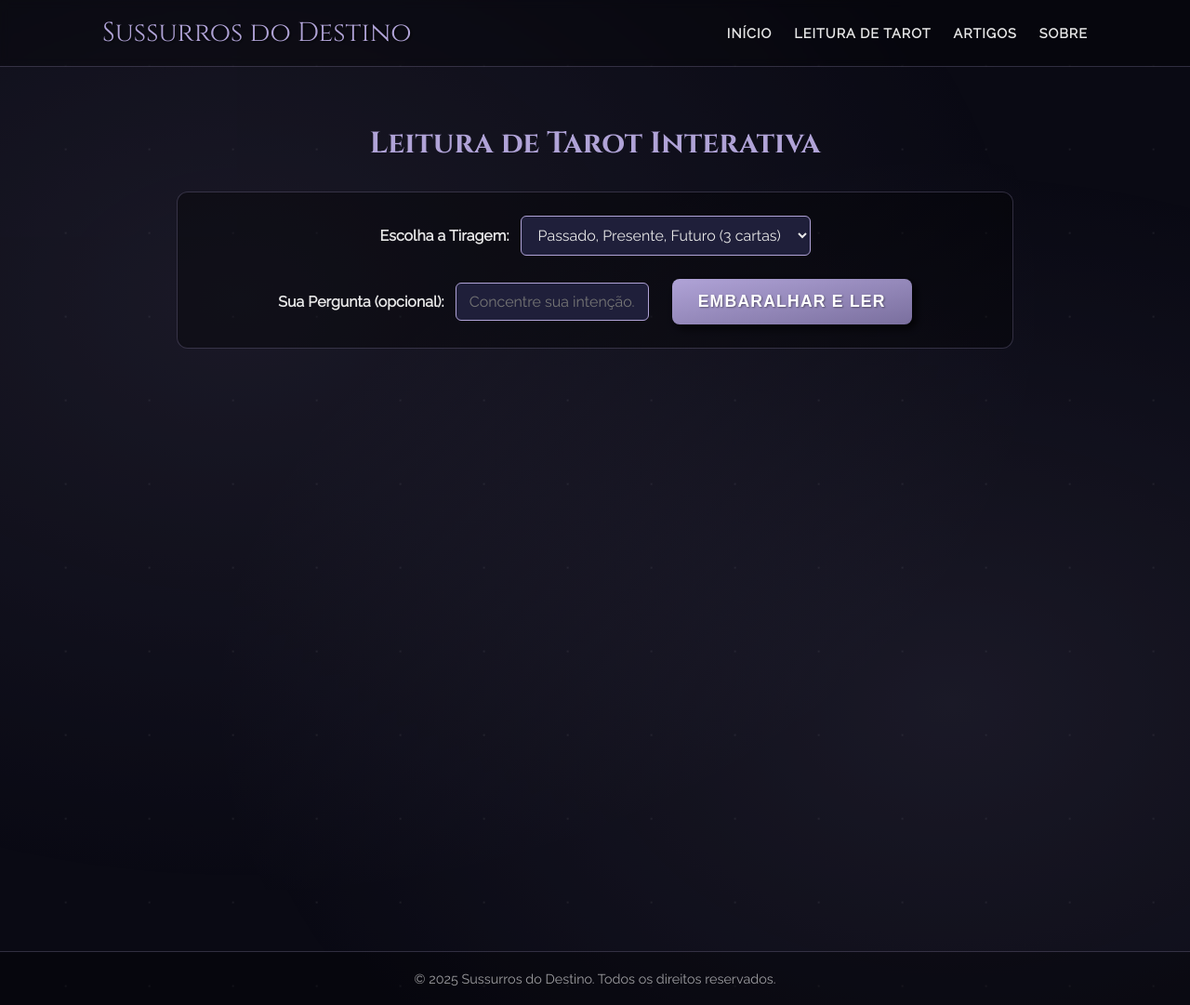
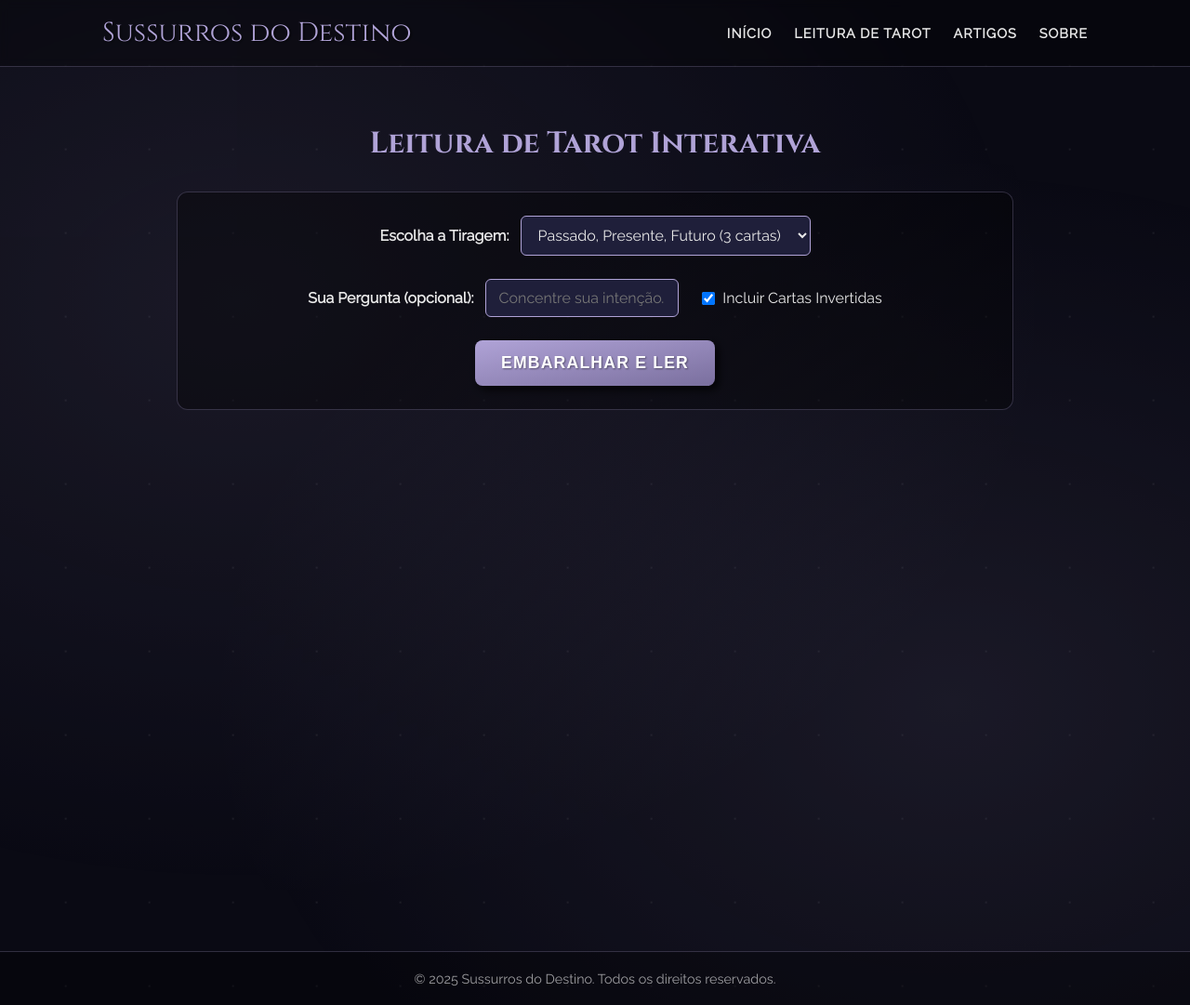
Before and after one commit to LuigiDeFacci/Site-Tarrot, a Jekyll site: the page built from tarot.html, in a window 1280 px wide and 1081 px high. Shown: the whole window at 93% size. Built offline with Jekyll 4.4.1, drawn with Linux system fonts in a browser that asks for light colours.

Commit message:
ReversalOptional

```diff
--- a/css/style.css
+++ b/css/style.css
@@ -354,6 +354,30 @@ main section {
     width: 100%; padding: 10px;
 }
 
+/* Style for the reversal checkbox within controls */
+#tarot-app-page #controls .checkbox-control {
+  display: flex;
+  align-items: center;
+  gap: 8px; /* Space between checkbox and label */
+  flex-shrink: 0; /* Prevent shrinking */
+  margin: 5px 0; /* Add some vertical spacing */
+}
+
+#tarot-app-page #controls .checkbox-control input[type="checkbox"] {
+  /* Optional: Style the checkbox itself */
+  margin: 0; /* Remove default margin */
+  width: 1.1em; /* Adjust size */
+  height: 1.1em;
+  cursor: pointer;
+}
+
+#tarot-app-page #controls .checkbox-control label {
+  /* Ensure label doesn't have extra margin causing misalignment */
+  margin: 0;
+  cursor: pointer;
+  font-weight: normal; /* Override potential bold from general label style */
+}
+
 /* Card Placeholder - Defines the size and spacing */
 #tarot-app-page .card-placeholder {
     width: 180px; height: 300px; margin: 20px; position: relative;
--- a/js/tarot-app.js
+++ b/js/tarot-app.js
@@ -11,7 +11,7 @@ const cards = [
     { name: "O Hierofante", image: "images/cartas/ohierofante.png", meaning: "Tradição, instituições, conformidade, moralidade, orientação espiritual, educação.", reversedMeaning: "Rebelião, desafiar normas, não convencionalidade, novos paradigmas, liberdade." },
     { name: "Os Amantes", image: "images/cartas/osamantes.png", meaning: "Amor, harmonia, relacionamentos, escolhas, alinhamento, união, valores.", reversedMeaning: "Desarmonia, desequilíbrio, conflito, más escolhas, desalinhamento, indecisão." },
     { name: "O Carro", image: "images/cartas/ocarro.png", meaning: "Força de vontade, controle, vitória, determinação, ambição, direção, foco.", reversedMeaning: "Falta de controle, oposição, sem direção, agressão, desistência, energia dispersa." },
-    { name: "A Justiça", image: "images/cartas/ajustica.png", meaning: "Justiça, verdade, causa e efeito, lei, clareza, responsabilidade, equilíbrio.", reversedMeaning: "Injustiça, desonestidade, falta de responsabilidade, parcialidade, emaranhados legais, desequilíbrio." },
+    { name: "A Justiça", image: "images/cartas/justica.png", meaning: "Justiça, verdade, causa e efeito, lei, clareza, responsabilidade, equilíbrio.", reversedMeaning: "Injustiça, desonestidade, falta de responsabilidade, parcialidade, emaranhados legais, desequilíbrio." },
     { name: "O Eremita", image: "images/cartas/oeremita.png", meaning: "Introspecção, solidão, orientação, sabedoria, busca da alma, retirada para insight.", reversedMeaning: "Isolamento, solidão, retraimento, paranoia, tornar-se antissocial, rejeição." },
     { name: "A Roda da Fortuna", image: "images/cartas/arodadafortuna.png", meaning: "Destino, ciclos, sorte, mudança, pontos de virada, destino, carma.", reversedMeaning: "Má sorte, resistência à mudança, quebra de ciclos, infortúnio, contratempos imprevistos." },
     { name: "A Força", image: "images/cartas/aforca.png", meaning: "Coragem, compaixão, força interior, paciência, influência, controle, domar a fera.", reversedMeaning: "Fraqueza, insegurança, falta de disciplina, emoção crua, vulnerabilidade, ceder." },
@@ -105,6 +105,7 @@ const modalCardName = document.getElementById('modal-card-name');
 const modalCardImage = document.getElementById('modal-card-image');
 const modalCardMeaning = document.getElementById('modal-card-meaning');
 const modalCardReversed = document.getElementById('modal-card-reversed');
+const includeReversalsCheckbox = document.getElementById('include-reversals');
 
 let drawnCardsData = [];
 let readingInProgress = false;
@@ -124,95 +125,84 @@ function shuffle(array) { /* Fisher-Yates Shuffle */
 
 // --- UPDATED startReading Function ---
 function startReading() {
-    // Check if already running
     if (readingInProgress) {
         console.log("Reading already in progress, skipping.");
         return;
     }
-    readingInProgress = true; // Set flag immediately
+    readingInProgress = true;
+    console.log("Starting new reading...");
 
-    console.log("Starting new reading..."); // Debug log
-
-    // Wrap core logic in try...finally to ensure flag is reset
     try {
-        // Check if required elements exist at the start of the function
-        if (!controlsDiv || !readingResult || !readingContainer || !readAgainButton || !spreadSelect) {
+        // Check includes the new checkbox reference
+        if (!controlsDiv || !readingResult || !readingContainer || !readAgainButton || !spreadSelect || !includeReversalsCheckbox) { // Added checkbox check
             console.error("Cannot start reading: One or more essential DOM elements not found!");
-            // No need to reset readingInProgress here, finally block handles it
-            return; // Exit if elements are missing
+            return;
         }
 
         controlsDiv.style.display = 'none';
         readingResult.innerHTML = '';
         readingResult.classList.remove('visible');
-        readingContainer.innerHTML = ''; // Clear previous cards
+        readingContainer.innerHTML = '';
         drawnCardsData = [];
         readAgainButton.style.display = 'none';
 
         const spreadIdentifier = spreadSelect.value;
         let numberOfCards;
+        console.log("Selected Spread:", spreadIdentifier);
 
-        console.log("Selected Spread:", spreadIdentifier); // Debug log
+        // --- Get the state of the reversals checkbox ---
+        const allowReversals = includeReversalsCheckbox.checked;
+        console.log("Allow Reversals:", allowReversals); // Debug log
+        // --- End of getting checkbox state ---
 
         if (spreadIdentifier === 'love5') { numberOfCards = 5; }
         else if (spreadIdentifier === 'celtic10') { numberOfCards = 10; }
         else { numberOfCards = parseInt(spreadIdentifier); }
 
         if (isNaN(numberOfCards) || numberOfCards <= 0 || numberOfCards > cards.length) {
-            console.error("Invalid number of cards selected or spread identifier unknown:", spreadIdentifier, numberOfCards);
-            if (controlsDiv) controlsDiv.style.display = 'flex'; // Show controls again on input error
-            // No need to reset readingInProgress here, finally block handles it
-            return; // Exit on invalid input
+            console.error("Invalid number of cards selected:", spreadIdentifier, numberOfCards);
+            if (controlsDiv) controlsDiv.style.display = 'flex';
+            return;
         }
-
-        console.log("Number of cards:", numberOfCards); // Debug log
+        console.log("Number of cards:", numberOfCards);
 
         let shuffledDeck = [...cards];
         shuffle(shuffledDeck);
         const spread = shuffledDeck.slice(0, numberOfCards);
-
-        console.log("Dealing cards..."); // Debug log
+        console.log("Dealing cards...");
 
         spread.forEach((cardData, index) => {
-            const isReversed = Math.random() < 0.3;
+            // --- Determine if reversed based on checkbox ---
+            const isReversed = allowReversals && Math.random() < 0.3; // Only reverse if allowed AND random check passes (30% chance)
+            // --- End of reversal check ---
+
             drawnCardsData.push({ ...cardData, reversed: isReversed, id: `card-${index}`, spread: spreadIdentifier });
-            // Add a check within createCardElement too, but log if it might fail
-            if (!readingContainer) {
-                 console.error("readingContainer not found before calling createCardElement for card", index);
-                 // Optionally throw an error or handle differently
-            }
+            if (!readingContainer) { console.error("readingContainer not found before creating card", index); }
             createCardElement(cardData, index, isReversed);
         });
 
-        // Delay enabling clicks
         setTimeout(() => {
             if (readingContainer) {
                 readingContainer.addEventListener('click', handleCardClick);
-                console.log("Card click listener added."); // Debug log
+                console.log("Card click listener added.");
             } else {
                  console.error("readingContainer not found when trying to add click listener.");
             }
-            // IMPORTANT: Only set readingInProgress to false *after* setup is complete
-            // readingInProgress = false; // MOVED THIS to the finally block below
         }, numberOfCards * 150 + 100);
 
     } catch (error) {
         console.error("Error during startReading:", error);
-        // Attempt to reset UI elements in case of error
         if (controlsDiv) controlsDiv.style.display = 'flex';
         if (readingContainer) readingContainer.innerHTML = '<p style="color: red;">Ocorreu um erro ao iniciar a leitura.</p>';
-        // readingInProgress will be reset by the finally block
 
     } finally {
-        // CRITICAL: Ensure readingInProgress is reset regardless of success or failure,
-        // but delay it slightly to allow the initial click protection to work fully
-        // and prevent immediate re-clicks if setup was fast.
         setTimeout(() => {
              readingInProgress = false;
-             console.log("readingInProgress set to false."); // Debug log
-        }, 100); // Short delay
+             console.log("readingInProgress set to false.");
+        }, 100);
     }
 }
+
 
 // Add similar console logs and checks to other functions if needed
 
--- a/tarot.html
+++ b/tarot.html
@@ -20,6 +20,12 @@ id: tarot-app-page # Add ID for CSS scoping
         <label for="question-input">Sua Pergunta (opcional):</label>
         <input type="text" id="question-input" placeholder="Concentre sua intenção...">
     </div>
+
+<div class="checkbox-control">
+  <input type="checkbox" id="include-reversals" checked>
+  <label for="include-reversals">Incluir Cartas Invertidas</label>
+</div>
+<!-- *** END OF ADDED CHECKBOX *** -->
     <button id="start-reading-button">Embaralhar e Ler</button>
 </div>
 
@@ -53,4 +59,4 @@ id: tarot-app-page # Add ID for CSS scoping
 
 <!-- Link the Tarot App JavaScript ONLY on this page -->
 <!-- IMPORTANT: Make sure the path is correct relative to the root -->
-<script src="{{ '/js/tarot-app.js' | relative_url }}"></script>
+<script src="{{ '/js/tarot-app.js' | relative_url }}" defer></script>
```
Also changed, not shown: 5 other files.
